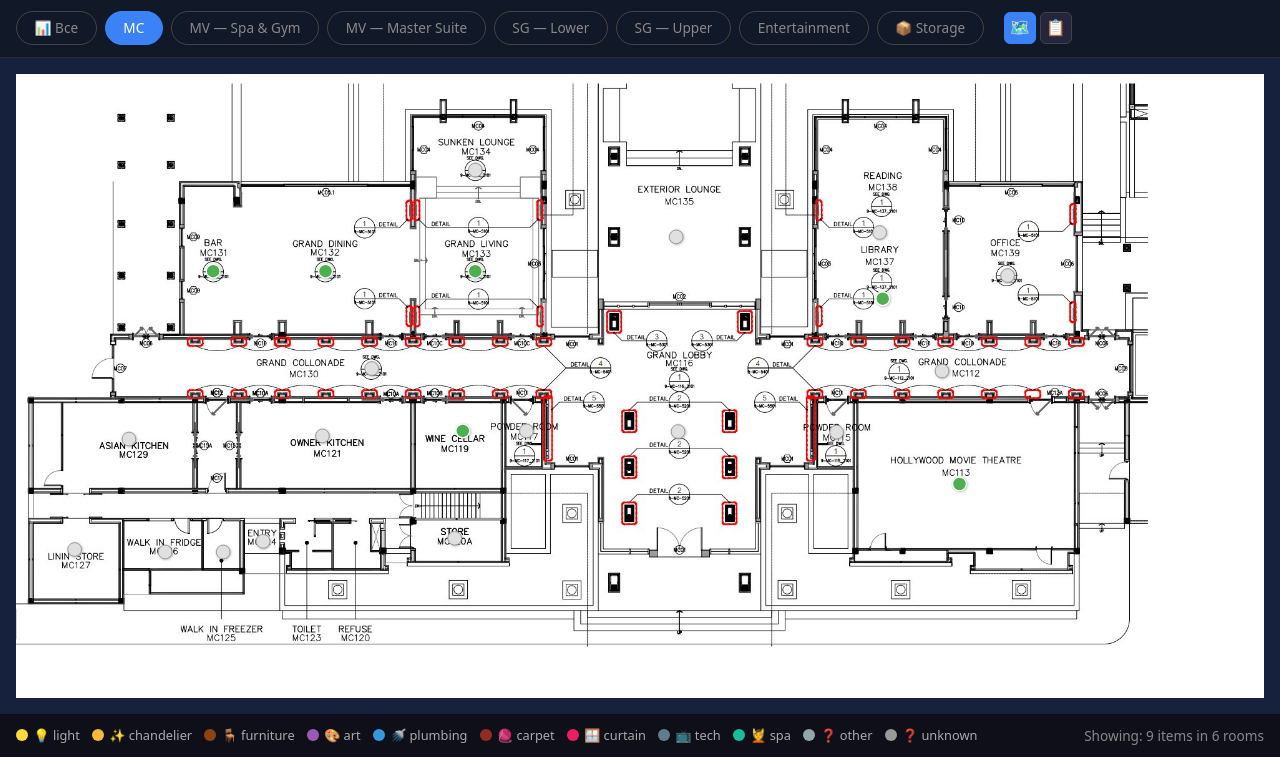
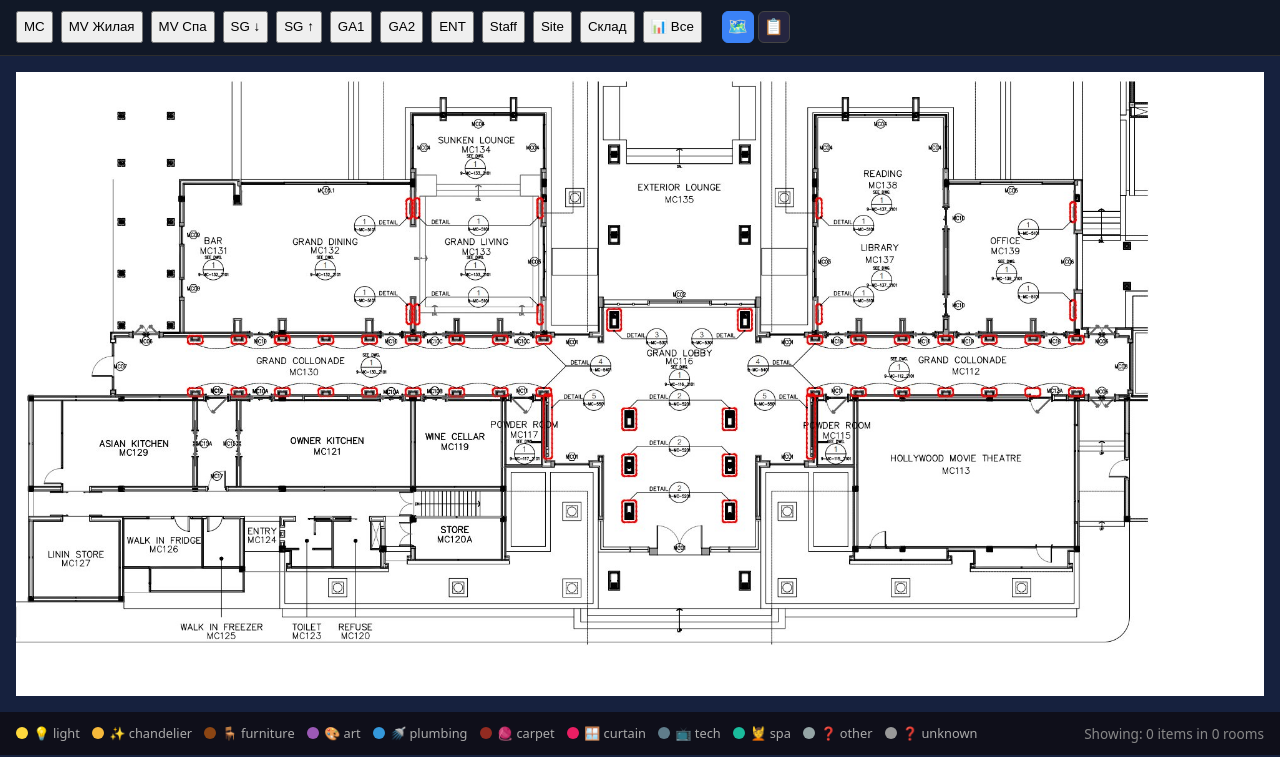
Before and after one commit to Tsseva31/villa-inventory-dashboard, a website: page index.html in a window 1280 px wide. Shown: the part 93-850 px from the top of the page. Drawn offline with Linux system fonts and the light colour scheme; no server answers.

Commit message:
feat: update building configurations and enhance tab functionality in index.html, api.js, app.js, and config.js

```diff
--- a/index.html
+++ b/index.html
@@ -35,14 +35,18 @@
 
   <!-- Building / floor tabs -->
   <nav class="building-tabs" id="building-tabs">
-    <button class="tab" data-building="all">📊 Все</button>
-    <button class="tab active" data-building="mc-1f">MC</button>
-    <button class="tab" data-building="mv-1f">MV — Spa & Gym</button>
-    <button class="tab" data-building="mv-2f">MV — Master Suite</button>
-    <button class="tab" data-building="sg-lower">SG — Lower</button>
-    <button class="tab" data-building="sg-upper">SG — Upper</button>
-    <button class="tab" data-building="ent">Entertainment</button>
-    <button class="tab" data-building="str">📦 Storage</button>
+    <button class="tab-btn active" data-building="mc">MC</button>
+    <button class="tab-btn" data-building="mv-living">MV Жилая</button>
+    <button class="tab-btn" data-building="mv-spa">MV Спа</button>
+    <button class="tab-btn" data-building="sg-lower">SG ↓</button>
+    <button class="tab-btn" data-building="sg-upper">SG ↑</button>
+    <button class="tab-btn" data-building="ga1">GA1</button>
+    <button class="tab-btn" data-building="ga2">GA2</button>
+    <button class="tab-btn" data-building="ent">ENT</button>
+    <button class="tab-btn" data-building="staff">Staff</button>
+    <button class="tab-btn" data-building="site">Site</button>
+    <button class="tab-btn" data-building="str">Склад</button>
+    <button class="tab-btn" data-building="all">📊 Все</button>
     <div class="view-toggle">
       <button class="view-btn active" data-view="map" title="Карта">🗺️</button>
       <button class="view-btn" data-view="list" title="Список">📋</button>
--- a/js/api.js
+++ b/js/api.js
@@ -1,43 +1,9 @@
 // api.js — Requests to Apps Script Web App + mock data fallback
 
 const MOCK_DATA = {
-  rooms: [
-    { id: 1, zone_id: 1, name: 'Bar', code: 'MC131' },
-    { id: 2, zone_id: 1, name: 'Grand Dining', code: 'MC132' },
-    { id: 3, zone_id: 1, name: 'Grand Living', code: 'MC133' },
-    { id: 4, zone_id: 1, name: 'Sunken Lounge', code: 'MC134' },
-    { id: 5, zone_id: 1, name: 'Grand Colonade', code: 'MC130' },
-    { id: 6, zone_id: 1, name: 'Asian Kitchen', code: 'MC129' },
-    { id: 7, zone_id: 1, name: 'Owner Kitchen', code: 'MC121' },
-    { id: 8, zone_id: 1, name: 'Wine Cellar', code: 'MC119' },
-    { id: 9, zone_id: 1, name: 'Powder Room', code: 'MC117' },
-    { id: 10, zone_id: 1, name: 'Linen Store', code: 'MC127' },
-    { id: 11, zone_id: 1, name: 'Walk In Fridge', code: 'MC126' },
-    { id: 12, zone_id: 1, name: 'Entry', code: 'MC124' },
-    { id: 13, zone_id: 1, name: 'Store', code: 'MC120A' },
-    { id: 14, zone_id: 1, name: 'Exterior Lounge', code: 'MC135' },
-    { id: 15, zone_id: 1, name: 'Grand Lobby', code: 'MC116' },
-    { id: 16, zone_id: 1, name: 'Reading', code: 'MC138' },
-    { id: 17, zone_id: 1, name: 'Library', code: 'MC137' },
-    { id: 18, zone_id: 1, name: 'Office', code: 'MC139' },
-    { id: 19, zone_id: 1, name: 'Grand Colonnade R', code: 'MC112' },
-    { id: 20, zone_id: 1, name: 'Powder Room R', code: 'MC115' },
-    { id: 21, zone_id: 1, name: 'Hollywood Movie Theatre', code: 'MC113' },
-    { id: 22, zone_id: 1, name: 'Walk In Freezer', code: 'MC125' },
-    { id: 23, zone_id: 1, name: 'Toilet', code: 'MC123' },
-    { id: 24, zone_id: 1, name: 'Refuse', code: 'MC120' }
-  ],
-  items: [
-    { id: 'INV-MOCK-001', room_id: 1, category: 'furniture', description: 'Bar counter marble top', condition: 'Отличное', quantity: 1, photos: [] },
-    { id: 'INV-MOCK-002', room_id: 2, category: 'furniture', description: 'Dining table 20 seats', condition: 'Отличное', quantity: 1, photos: [] },
-    { id: 'INV-MOCK-003', room_id: 2, category: 'chandelier', description: 'Crystal chandelier main', condition: 'Отличное', quantity: 1, photos: [] },
-    { id: 'INV-MOCK-004', room_id: 3, category: 'furniture', description: 'Sofa set Italian leather', condition: 'Удовлетворительное', quantity: 2, photos: [] },
-    { id: 'INV-MOCK-005', room_id: 3, category: 'art', description: 'Oil painting landscape', condition: 'Отличное', quantity: 3, photos: [] },
-    { id: 'INV-MOCK-006', room_id: 8, category: 'other', description: 'Wine rack 200 bottles', condition: 'Отличное', quantity: 1, photos: [] },
-    { id: 'INV-MOCK-007', room_id: 17, category: 'furniture', description: 'Antique bookshelf oak', condition: 'Отличное', quantity: 4, photos: [] },
-    { id: 'INV-MOCK-008', room_id: 21, category: 'tech', description: 'Sony 4K laser projector', condition: 'Отличное', quantity: 1, photos: [] },
-    { id: 'INV-MOCK-009', room_id: 21, category: 'furniture', description: 'Cinema seats row', condition: 'Отличное', quantity: 12, photos: [] }
-  ]
+  rooms: [],
+  items: [],
+  buildings: []
 };
 
 class API {
--- a/js/app.js
+++ b/js/app.js
@@ -17,8 +17,9 @@ class App {
     this.items = [];
     this.roomsCoords = {};
     this.roomIdToCode = {};
+    this.roomIdToZoneId = {};
 
-    this.activeBuilding = (CONFIG.DEFAULT_BUILDING) || 'mc-1f';
+    this.activeBuilding = (CONFIG.DEFAULT_BUILDING) || 'mc';
 
     this.viewMode = 'map';
 
@@ -38,18 +39,22 @@ class App {
 
     const building = this._getBuilding(this.activeBuilding);
 
-    // Set floor plan image and dimensions before loading rooms
+    // Set floor plan image before loading data
     const floorPlanEl = document.getElementById('floor-plan');
-    if (floorPlanEl && building.floorPlan) floorPlanEl.src = building.floorPlan;
+    if (floorPlanEl && building.hasFloorPlan && building.floorPlan) {
+      floorPlanEl.src = building.floorPlan;
+    }
 
-    this.map.setFloorPlanDimensions(building.width, building.height);
-
-    this.roomsCoords = await this._fetchRooms(building.roomsFile);
-
+    await this.loadData();
+    this.rebuildRoomsCoordsFromApi();
     this.map.setRooms(this.roomsCoords);
 
-    await this.loadData();
-    await this.waitForFloorPlanImage();
+    if (building.hasFloorPlan && building.floorPlan) {
+      await this.waitForFloorPlanImage();
+      this.syncFloorPlanDimensionsFromImage();
+    } else {
+      this.map.setFloorPlanDimensions(1, 1);
+    }
 
     this.setupFilters();
     this.setupSidebar();
@@ -63,37 +68,16 @@ class App {
     this.applyFilters();
   }
 
-  /** Returns building config for a given key; falls back to mc-1f. */
+  /** Returns building config for a given key; falls back to default building. */
   _getBuilding(key) {
     const buildings = (CONFIG.BUILDINGS) || {};
-    return buildings[key] || buildings['mc-1f'] || {
-      label: key,
-      floorPlan: CONFIG.FLOOR_PLAN || 'assets/floor-plan-mc.png',
-      width: CONFIG.FLOOR_PLAN_WIDTH || 1545,
-      height: CONFIG.FLOOR_PLAN_HEIGHT || 763,
-      roomsFile: 'data/rooms-mc-1f.json',
-      buildingId: 1
-    };
-  }
-
-  /** Fetch rooms JSON; returns {} on error (e.g. empty stubs for new buildings). */
-  async _fetchRooms(roomsFile) {
-    if (!roomsFile) return {};
-    try {
-      // Добавляем timestamp, чтобы браузер всегда качал свежий JSON
-      const res = await fetch(roomsFile + '?nocache=' + Date.now());
-      if (!res.ok) return {};
-      return await res.json();
-    } catch (e) {
-      console.warn('[App] Could not load', roomsFile, e);
-      return {};
-    }
+    var defaultKey = CONFIG.DEFAULT_BUILDING || 'mc';
+    return buildings[key] || CONFIG.BUILDINGS[defaultKey];
   }
 
   /**
-   * Returns true when the item belongs to the currently active building/floor.
-   * For MC 1F and MC 2F (both building_id=1) we also check that the room_code
-   * is present in the active roomsCoords — this splits the two floors cleanly.
+   * Returns true when item belongs to the active building tab.
+   * Tabs can additionally filter by zone_id via buildingConfig.zoneFilter.
    */
   itemBelongsToBuilding(item) {
     const building = this._getBuilding(this.activeBuilding);
@@ -101,32 +85,68 @@ class App {
       ? parseInt(item.building_id, 10)
       : null;
 
-    // If API did not return building_id at all — show everything (mock data / legacy)
+    // If API did not return building_id at all, keep backward-compatible behavior.
     if (itemBuildingId === null || isNaN(itemBuildingId)) return true;
 
     if (itemBuildingId !== building.buildingId) return false;
 
-    // For buildings that have multiple floor tabs (same buildingId), discriminate by room_code.
-    // This handles MC, MV (1f/2f) and SG (lower/upper) — any buildingId shared by 2+ tabs.
-    const allBuildings = Object.values((CONFIG.BUILDINGS) || {});
-    const floorsForId = allBuildings.filter(b => b.buildingId === building.buildingId);
-    if (floorsForId.length > 1) {
-      const code = item.room_code || this.roomIdToCode[item.room_id];
-      if (!code) return false;
-      return Object.prototype.hasOwnProperty.call(this.roomsCoords, code);
+    if (building.zoneFilter !== null && building.zoneFilter !== undefined) {
+      const itemZone = item.zone_id !== undefined && item.zone_id !== null && item.zone_id !== ''
+        ? parseInt(item.zone_id, 10)
+        : parseInt(this.roomIdToZoneId[item.room_id], 10);
+      if (isNaN(itemZone) || itemZone !== building.zoneFilter) return false;
     }
 
     return true;
   }
 
-  /** Switch active building tab: load new rooms, update floor plan, rerender. */
+  /** Build map room coords from API rooms for current building/zone. */
+  rebuildRoomsCoordsFromApi() {
+    const building = this._getBuilding(this.activeBuilding);
+    if (!building || this.activeBuilding === 'all') {
+      this.roomsCoords = {};
+      return;
+    }
+
+    const roomsCoords = {};
+    this.rooms.forEach(room => {
+      const roomBuildingId = room.building_id !== undefined && room.building_id !== null && room.building_id !== ''
+        ? parseInt(room.building_id, 10)
+        : null;
+      if (roomBuildingId !== building.buildingId) return;
+      if (building.zoneFilter !== null && building.zoneFilter !== undefined) {
+        const roomZoneId = room.zone_id !== undefined && room.zone_id !== null && room.zone_id !== ''
+          ? parseInt(room.zone_id, 10)
+          : null;
+        if (roomZoneId !== building.zoneFilter) return;
+      }
+      if (!room.code || room.pin_x === null || room.pin_y === null || room.pin_x === undefined || room.pin_y === undefined) return;
+      roomsCoords[room.code] = {
+        name: room.name || room.code,
+        x: parseFloat(room.pin_x),
+        y: parseFloat(room.pin_y)
+      };
+    });
+
+    this.roomsCoords = roomsCoords;
+  }
+
+  syncFloorPlanDimensionsFromImage() {
+    const floorPlanEl = document.getElementById('floor-plan');
+    if (!floorPlanEl) return;
+    const width = floorPlanEl.naturalWidth || floorPlanEl.width || 1;
+    const height = floorPlanEl.naturalHeight || floorPlanEl.height || 1;
+    this.map.setFloorPlanDimensions(width, height);
+  }
+
+  /** Switch active building tab: update floor plan/list mode and rerender. */
   async switchBuilding(buildingKey) {
     if (buildingKey === this.activeBuilding) return;
 
     this.activeBuilding = buildingKey;
     const mapBtn = document.querySelector('.view-btn[data-view="map"]');
     const viewToggle = document.querySelector('.view-toggle');
-    const buildingConfig = (CONFIG.BUILDINGS || {})[buildingKey] || {};
+    const buildingConfig = this._getBuilding(buildingKey) || {};
     const isStorage = CONFIG.STORAGE_BUILDING_IDS &&
       CONFIG.STORAGE_BUILDING_IDS.includes(buildingConfig.buildingCode);
 
@@ -139,7 +159,10 @@ class App {
         document.querySelector('.map-container').classList.add('hidden');
         document.getElementById('list-container').classList.remove('hidden');
       }
-      if (mapBtn) mapBtn.disabled = true;
+      if (mapBtn) {
+        mapBtn.disabled = true;
+        mapBtn.title = 'Карта недоступна в режиме "Все"';
+      }
       if (viewToggle) viewToggle.style.display = '';
     } else if (isStorage) {
       // Storage: force list view, hide the map/list toggle entirely
@@ -149,16 +172,37 @@ class App {
       document.querySelector('.map-container').classList.add('hidden');
       document.getElementById('list-container').classList.remove('hidden');
       if (mapBtn) mapBtn.disabled = true;
+      if (mapBtn) mapBtn.title = 'Карта недоступна для склада';
       if (viewToggle) viewToggle.style.display = 'none';
       this.roomsCoords = {};
     } else {
       // Regular building: re-enable toggle
       const wasForced = mapBtn && mapBtn.disabled;
-      if (mapBtn) mapBtn.disabled = false;
+      if (mapBtn) {
+        mapBtn.disabled = false;
+        mapBtn.title = 'Карта';
+      }
       if (viewToggle) viewToggle.style.display = '';
 
-      // If we were in a forced-list mode (storage/all), restore map view
-      if (wasForced) {
+      const noFloorPlan = buildingConfig.hasFloorPlan === false || !buildingConfig.floorPlan;
+
+      // If no floor plan yet, force list mode and disable map button
+      if (noFloorPlan) {
+        this.viewMode = 'list';
+        document.querySelectorAll('.view-btn').forEach(b =>
+          b.classList.toggle('active', b.dataset.view === 'list'));
+        document.querySelector('.map-container').classList.add('hidden');
+        document.getElementById('list-container').classList.remove('hidden');
+        if (mapBtn) {
+          mapBtn.disabled = true;
+          mapBtn.title = 'План помещений в подготовке';
+        }
+        this.updateStats(0, 0);
+        this.showError('План помещений в подготовке');
+        this.map.setRooms({});
+        this.roomsCoords = {};
+      } else if (wasForced) {
+        // Restore map view after forced-list mode (all/storage/no-floor-plan)
         this.viewMode = 'map';
         document.querySelectorAll('.view-btn').forEach(b =>
           b.classList.toggle('active', b.dataset.view === 'map'));
@@ -166,18 +210,14 @@ class App {
         document.getElementById('list-container').classList.add('hidden');
       }
 
-      const building = this._getBuilding(buildingKey);
-
-      // Update floor plan image
-      const floorPlanEl = document.getElementById('floor-plan');
-      if (floorPlanEl) floorPlanEl.src = building.floorPlan;
-
-      // Load room coords for this building
-      this.roomsCoords = await this._fetchRooms(building.roomsFile);
-
-      // Update map
-      this.map.setFloorPlanDimensions(building.width, building.height);
-      this.map.setRooms(this.roomsCoords);
+      if (!noFloorPlan) {
+        const floorPlanEl = document.getElementById('floor-plan');
+        if (floorPlanEl && buildingConfig.floorPlan) floorPlanEl.src = buildingConfig.floorPlan;
+        await this.waitForFloorPlanImage();
+        this.syncFloorPlanDimensionsFromImage();
+        this.rebuildRoomsCoordsFromApi();
+        this.map.setRooms(this.roomsCoords);
+      }
     }
 
     // Reset room filter for new building
@@ -190,7 +230,7 @@ class App {
     document.getElementById('sidebar').classList.add('hidden');
 
     // Update tab highlight
-    document.querySelectorAll('#building-tabs .tab').forEach(btn => {
+    document.querySelectorAll('#building-tabs .tab-btn').forEach(btn => {
       btn.classList.toggle('active', btn.dataset.building === buildingKey);
     });
 
@@ -273,7 +313,7 @@ class App {
     const buildingConfig = (CONFIG.BUILDINGS || {})[this.activeBuilding] || {};
     const isStorage = !isAll && CONFIG.STORAGE_BUILDING_IDS &&
       CONFIG.STORAGE_BUILDING_IDS.includes(buildingConfig.buildingCode);
-    const BUILDING_NAMES = { 1: 'MC', 2: 'ENT', 4: 'MV', 5: 'SG' };
+    const BUILDING_NAMES = CONFIG.BUILDING_NAMES || {};
 
     // Manage "Здание" column header
     const theadRow = document.querySelector('#inventory-table thead tr');
@@ -351,10 +391,10 @@ class App {
         tr.appendChild(tdBuilding);
       }
 
-      // Room
+      // Room: [code] — [name], fallback to name only
       const tdRoom = document.createElement('td');
-      tdRoom.innerHTML = '<strong>' + (code || '—') + '</strong>' +
-        (roomName ? '<br><span class="list-room-name">' + roomName + '</span>' : '');
+      const roomLabel = code && roomName ? (code + ' — ' + roomName) : (code || roomName || '—');
+      tdRoom.innerHTML = '<strong>' + roomLabel + '</strong>';
       tr.appendChild(tdRoom);
 
       // Category
@@ -484,14 +524,14 @@ class App {
     const nav = document.getElementById('building-tabs');
     if (!nav) return;
     nav.addEventListener('click', (e) => {
-      const btn = e.target.closest('.tab');
+      const btn = e.target.closest('.tab-btn');
       if (!btn) return;
       const key = btn.dataset.building;
       if (key) this.switchBuilding(key);
     });
 
     // Подсветить активный таб при загрузке
-    document.querySelectorAll('#building-tabs .tab').forEach(btn => {
+    document.querySelectorAll('#building-tabs .tab-btn').forEach(btn => {
       btn.classList.toggle('active', btn.dataset.building === this.activeBuilding);
     });
   }
@@ -506,6 +546,7 @@ class App {
 
       this.rooms.forEach(room => {
         this.roomIdToCode[room.id] = room.code;
+        this.roomIdToZoneId[room.id] = room.zone_id;
       });
     } catch (e) {
       console.error('Data loading error:', e);
@@ -546,7 +587,7 @@ class App {
     const byRoom = {};
 
     this.items.forEach(item => {
-      // Skip items that don't belong to the currently active building/floor
+      // Skip items that don't belong to the currently active building tab
       if (!this.itemBelongsToBuilding(item)) return;
 
       // Prefer room_code from API (column G) when it exists on map; fallback to room_id → code
@@ -589,9 +630,10 @@ class App {
     const _activeBuildingConfig = (CONFIG.BUILDINGS || {})[this.activeBuilding] || {};
     const _isStorageTab = CONFIG.STORAGE_BUILDING_IDS &&
       CONFIG.STORAGE_BUILDING_IDS.includes(_activeBuildingConfig.buildingCode);
+    const _hasFloorPlan = !(_activeBuildingConfig.hasFloorPlan === false || !_activeBuildingConfig.floorPlan);
 
-    // 'all' tab and storage tabs: skip map operations entirely, just render list
-    if (this.activeBuilding === 'all' || _isStorageTab) {
+    // 'all', storage and no-floor-plan tabs are list-only.
+    if (this.activeBuilding === 'all' || _isStorageTab || !_hasFloorPlan) {
       if (this.viewMode === 'list') this.renderListView();
       return;
     }
--- a/js/config.js
+++ b/js/config.js
@@ -6,72 +6,101 @@ const CONFIG = {
   API_URL: window.VILLA_API_URL || 'https://script.google.com/macros/s/AKfycby3umURdLRrfJuKEkZfSGP6MH4gb1SjgRaJEeWCgm_TDQpEZTUWh3syHzutWZezhW1h/exec',
 
   // Buildings / floor tabs
-  DEFAULT_BUILDING: 'mc-1f',
+  DEFAULT_BUILDING: 'mc',
   BUILDINGS: {
-    'mc-1f': {
+    'mc': {
+      buildingId: 1,
       label: 'MC',
+      fullName: 'Главный комплекс',
       floorPlan: 'assets/floor-plan-mc-1f.png',
-      width: 2000,
-      height: 1000,
-      roomsFile: 'data/rooms-mc-1f.json',
-      buildingId: 1
+      hasFloorPlan: true,
+      zoneFilter: null
     },
-    'mv-1f': {
-      label: 'MV — Spa & Gym',
+    'mv-living': {
+      buildingId: 2,
+      label: 'MV Жилая',
+      fullName: 'Главная вилла — Жилая зона',
       floorPlan: 'assets/floor-plan-mv-1f.png',
-      width: 2382,
-      height: 1684,
-      roomsFile: 'data/rooms-mv-1f.json',
-      buildingId: 4
+      hasFloorPlan: true,
+      zoneFilter: 201
     },
-    'mv-2f': {
-      label: 'MV — Master Suite',
+    'mv-spa': {
+      buildingId: 2,
+      label: 'MV Спа',
+      fullName: 'Главная вилла — Спа и фитнес',
       floorPlan: 'assets/floor-plan-mv-2f.png',
-      width: 2382,
-      height: 1684,
-      roomsFile: 'data/rooms-mv-2f.json',
-      buildingId: 4
+      hasFloorPlan: true,
+      zoneFilter: 202
     },
     'sg-lower': {
-      label: 'SG — Lower',
+      buildingId: 3,
+      label: 'SG Нижний',
+      fullName: 'Гостевая вилла с видом на море — Нижний уровень',
       floorPlan: 'assets/floor-plan-sg-lower.png',
-      width: 1238,
-      height: 1242,
-      roomsFile: 'data/rooms-sg-lower.json',
-      buildingId: 5
+      hasFloorPlan: true,
+      zoneFilter: 301
     },
     'sg-upper': {
-      label: 'SG — Upper',
+      buildingId: 3,
+      label: 'SG Верхний',
+      fullName: 'Гостевая вилла с видом на море — Верхний уровень',
       floorPlan: 'assets/floor-plan-sg-upper.png',
-      width: 1218,
-      height: 1238,
-      roomsFile: 'data/rooms-sg-upper.json',
-      buildingId: 5
+      hasFloorPlan: true,
+      zoneFilter: 302
+    },
+    'ga1': {
+      buildingId: 4,
+      label: 'GA1',
+      fullName: 'Гостевая вилла 9.1',
+      floorPlan: null,
+      hasFloorPlan: false,
+      zoneFilter: null
+    },
+    'ga2': {
+      buildingId: 5,
+      label: 'GA2',
+      fullName: 'Гостевая вилла 9.2',
+      floorPlan: null,
+      hasFloorPlan: false,
+      zoneFilter: null
     },
     'ent': {
-      label: 'Entertainment',
+      buildingId: 6,
+      label: 'ENT',
+      fullName: 'Развлекательный блок',
       floorPlan: 'assets/floor-plan-ent.png',
-      width: 1739,
-      height: 1189,
-      roomsFile: 'data/rooms-ent.json',
-      buildingId: 2
+      hasFloorPlan: true,
+      zoneFilter: null
+    },
+    'staff': {
+      buildingId: 7,
+      label: 'Staff',
+      fullName: 'Корпус персонала',
+      floorPlan: null,
+      hasFloorPlan: false,
+      zoneFilter: null
+    },
+    'site': {
+      buildingId: 8,
+      label: 'Site',
+      fullName: 'Территория и инфраструктура',
+      floorPlan: null,
+      hasFloorPlan: false,
+      zoneFilter: null
     },
     'str': {
-      label: '📦 Storage',
-      floorPlan: null,      // storage — no floor plan
-      roomsFile: null,      // rooms loaded from API, not local JSON
-      buildingCode: 'STR',
-      buildingId: null      // fill in after adding STR row to Здания sheet (Task 1)
+      buildingId: 9,
+      label: 'Склад',
+      fullName: 'Склад расходников',
+      floorPlan: null,
+      hasFloorPlan: false,
+      zoneFilter: null,
+      listOnly: true
     }
   },
 
   // Building codes that are storage-type: no floor plan, always list view
   STORAGE_BUILDING_IDS: ['STR'],
-
-  // Floor plan (legacy — kept for backwards compat; map.js uses BUILDINGS when available)
-  FLOOR_PLAN: 'assets/floor-plan-mc-1f.png',
-  FLOOR_PLAN_WIDTH: 2000,
-  FLOOR_PLAN_HEIGHT: 1000,
 
   // Pin sizes — увеличить для лучшей видимости
   PIN_SIZE: 22,        // было 20
@@ -153,3 +182,9 @@ const CONFIG = {
     unknown: '❓'
   }
 };
+
+CONFIG.BUILDING_NAMES = {};
+Object.keys(CONFIG.BUILDINGS).forEach(function(key) {
+  var b = CONFIG.BUILDINGS[key];
+  CONFIG.BUILDING_NAMES[b.buildingId] = CONFIG.BUILDING_NAMES[b.buildingId] || b.label;
+});
```
